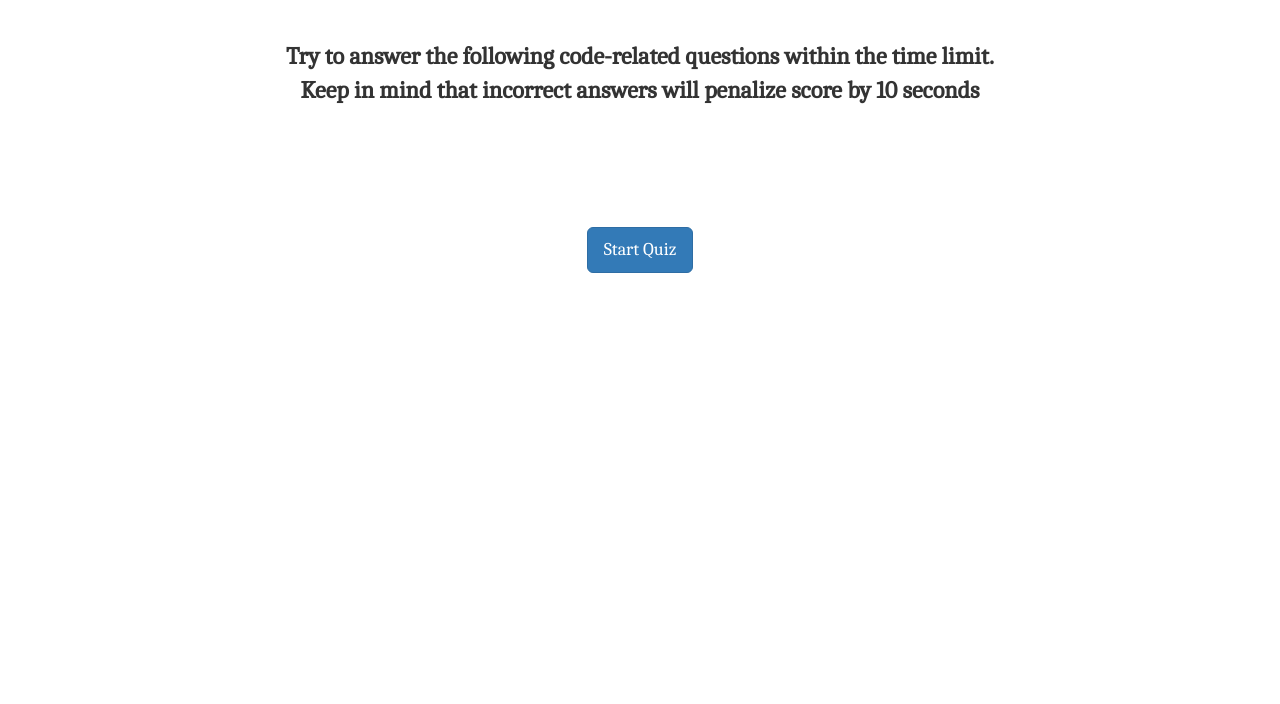
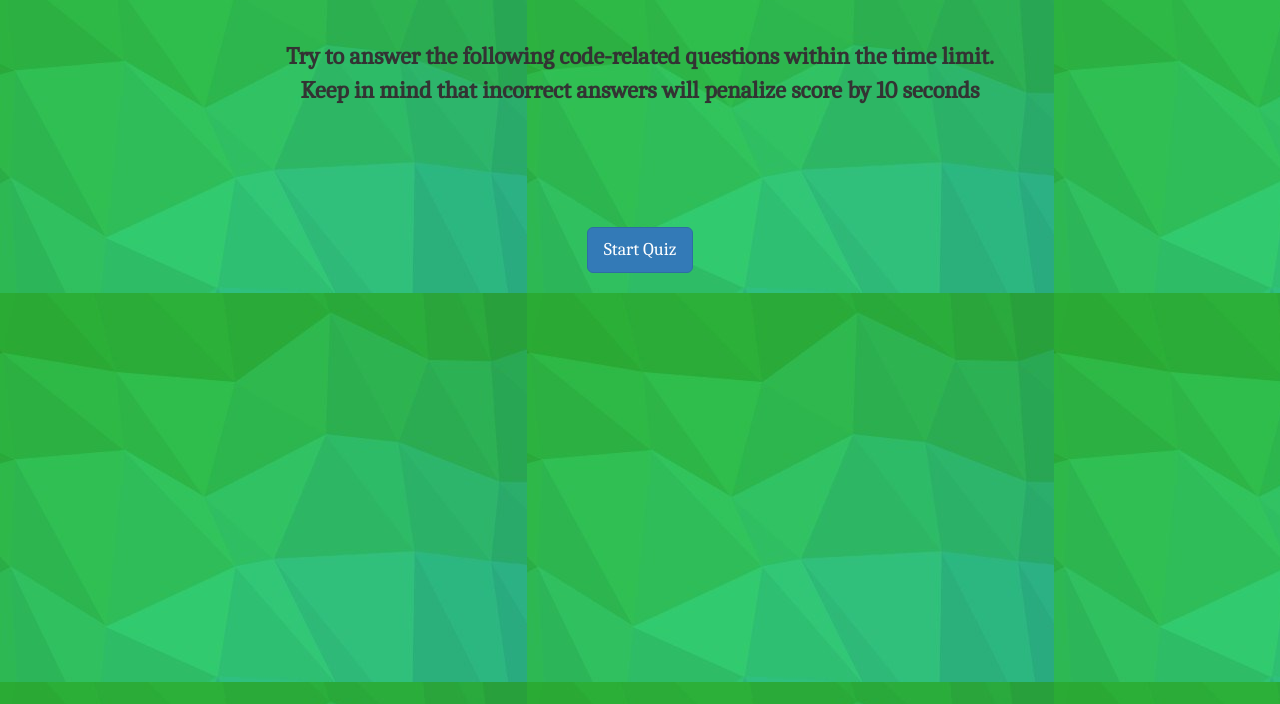
Before and after one commit to sujatha-m/CodeQuiz, a plain HTML site: page Develop/index.html in a window 1280 px wide. Shown: the part 96-800 px from the top of the page. Drawn offline with nearby package versions, Linux system fonts and the light colour scheme.

Commit message:
corrected the background image path being referenced in css

```diff
--- a/Develop/quiz.css
+++ b/Develop/quiz.css
@@ -2,7 +2,7 @@
 *  in the html elements and javascript selectors
 */
 body {
-    background-image: url("Assets/Triangles.jpg");
+    background-image: url("../Assets/Triangles.jpg");
 }
 
 h1 {
```
Also changed, not shown: Assets/images.jpg (deleted).
